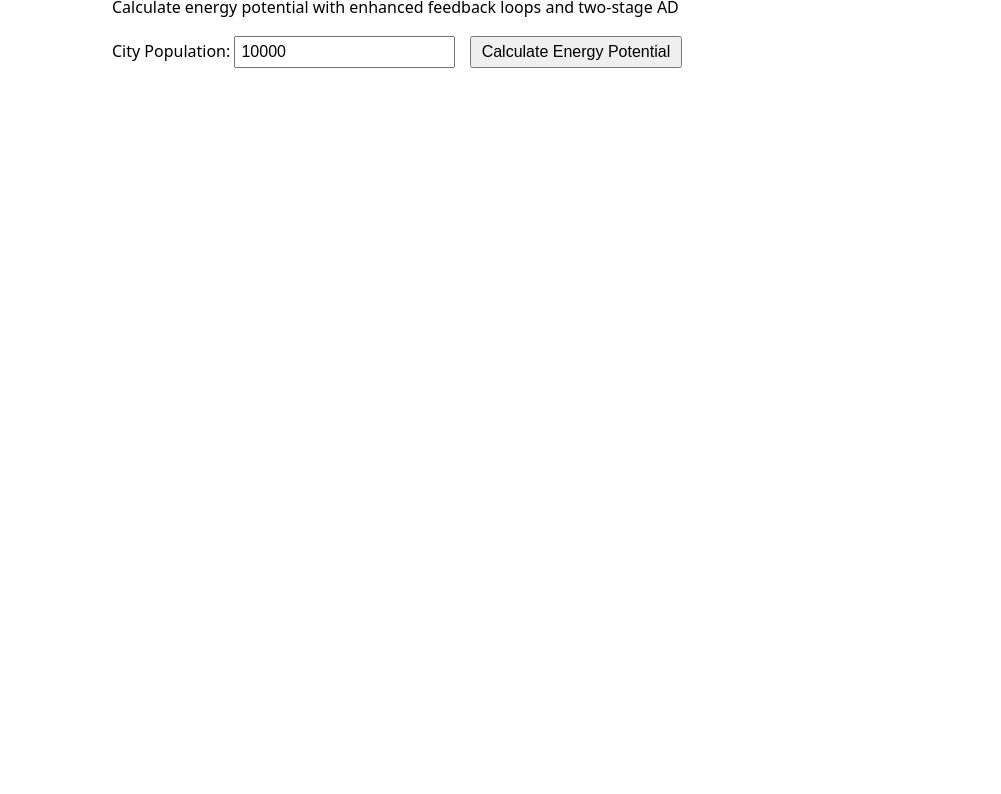
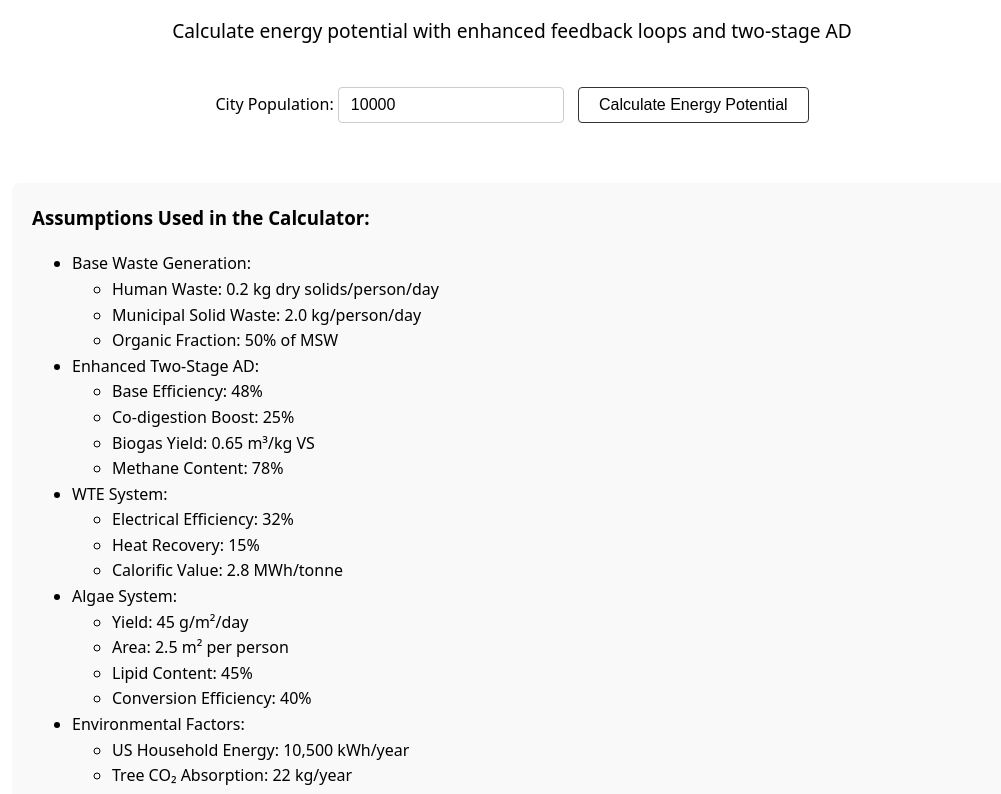
Before and after one commit to lostinalaskatill08/waste-to-energy-calculator, a plain HTML site: page index.html in a window 1280 px wide. Shown: the part 134-928 px from the top of the page, without its empty margins (128-1129 px from the left). Before the commit the page ends 800 px from the top, so only its background shows below. Drawn offline with Linux system fonts and the light colour scheme.

Commit message:
Update index.html
Signed-off-by: lostinalaskatill08 <lostinalaskatill08@gmail.com>

```diff
--- a/index.html
+++ b/index.html
@@ -6,52 +6,138 @@
     <title>Advanced Circular Waste-to-Energy Calculator</title>
     <style>
         body {
-            font-family: system-ui, -apple-system, sans-serif;
-            max-width: 800px;
-            margin: 20px auto;
-            padding: 20px;
+            font-family: system-ui, -apple-system, BlinkMacSystemFont, 'Segoe UI', Roboto, sans-serif;
+            max-width: 1000px;
+            margin: 0 auto;
+            padding: 40px;
             line-height: 1.6;
         }
 
+        .calculator-header {
+            text-align: center;
+            margin-bottom: 40px;
+        }
+
         h1 {
-            font-size: 2em;
-            margin-bottom: 0.5em;
+            font-size: 2.5em;
+            margin-bottom: 10px;
+        }
+
+        .subtitle {
+            font-size: 1.2em;
+            margin-bottom: 30px;
+        }
+
+        .input-section {
+            text-align: center;
+            margin-bottom: 40px;
+        }
+
+        input[type="number"] {
+            padding: 8px 12px;
+            font-size: 1em;
+            margin-right: 10px;
+            border: 1px solid #ccc;
+            border-radius: 4px;
+            width: 200px;
+        }
+
+        button {
+            padding: 8px 20px;
+            font-size: 1em;
+            border: 1px solid #333;
+            border-radius: 4px;
+            background: white;
+            cursor: pointer;
+        }
+
+        button:hover {
+            background: #f0f0f0;
         }
 
         h2 {
-            font-size: 1.5em;
-            margin-top: 1em;
-            margin-bottom: 0.5em;
-        }
-
-        input {
-            padding: 5px;
-            margin-right: 10px;
-            font-size: 1em;
-        }
-
-        button {
-            padding: 5px 10px;
-            font-size: 1em;
+            font-size: 1.8em;
+            margin-top: 30px;
+            margin-bottom: 15px;
         }
 
         .homes-powered {
-            font-size: 1.2em;
-            margin: 1em 0;
+            font-size: 1.4em;
+            margin: 20px 0;
+        }
+
+        .assumptions {
+            margin-top: 60px;
+            padding: 20px;
+            background: #f9f9f9;
+            border-radius: 8px;
+        }
+
+        .assumptions h3 {
+            margin-top: 0;
+        }
+
+        .assumptions ul {
+            margin-bottom: 0;
         }
     </style>
 </head>
 <body>
-    <h1>Advanced Circular Waste-to-Energy Calculator</h1>
-    <p>Calculate energy potential with enhanced feedback loops and two-stage AD</p>
+    <div class="calculator-header">
+        <h1>Advanced Circular Waste-to-Energy Calculator</h1>
+        <p class="subtitle">Calculate energy potential with enhanced feedback loops and two-stage AD</p>
+    </div>
 
-    <div>
+    <div class="input-section">
         <label>City Population: </label>
-        <input type="number" id="population" placeholder="Enter population" value="10000">
+        <input type="number" id="population" value="10000">
         <button onclick="calculateMaximizedSystem()">Calculate Energy Potential</button>
     </div>
 
     <div id="result"></div>
+
+    <div class="assumptions">
+        <h3>Assumptions Used in the Calculator:</h3>
+        <ul>
+            <li>Base Waste Generation:
+                <ul>
+                    <li>Human Waste: 0.2 kg dry solids/person/day</li>
+                    <li>Municipal Solid Waste: 2.0 kg/person/day</li>
+                    <li>Organic Fraction: 50% of MSW</li>
+                </ul>
+            </li>
+            <li>Enhanced Two-Stage AD:
+                <ul>
+                    <li>Base Efficiency: 48%</li>
+                    <li>Co-digestion Boost: 25%</li>
+                    <li>Biogas Yield: 0.65 m³/kg VS</li>
+                    <li>Methane Content: 78%</li>
+                </ul>
+            </li>
+            <li>WTE System:
+                <ul>
+                    <li>Electrical Efficiency: 32%</li>
+                    <li>Heat Recovery: 15%</li>
+                    <li>Calorific Value: 2.8 MWh/tonne</li>
+                </ul>
+            </li>
+            <li>Algae System:
+                <ul>
+                    <li>Yield: 45 g/m²/day</li>
+                    <li>Area: 2.5 m² per person</li>
+                    <li>Lipid Content: 45%</li>
+                    <li>Conversion Efficiency: 40%</li>
+                </ul>
+            </li>
+            <li>Environmental Factors:
+                <ul>
+                    <li>US Household Energy: 10,500 kWh/year</li>
+                    <li>Tree CO₂ Absorption: 22 kg/year</li>
+                    <li>Car Emissions: 4.6 tonnes CO₂/year</li>
+                </ul>
+            </li>
+        </ul>
+    </div>
 
     <script>
         function calculateMaximizedSystem() {
@@ -134,7 +220,6 @@
             const avgHomeUsage = 10500; // kWh/year (US average)
             const homesPowered = Math.floor((totalEnergy * 1000) / avgHomeUsage);
 
-            // Display results matching current style
             document.getElementById("result").innerHTML = `
                 <h2>Total Impact</h2>
                 <p>🏠 ${homesPowered.toLocaleString()} Homes Powered</p>
```
